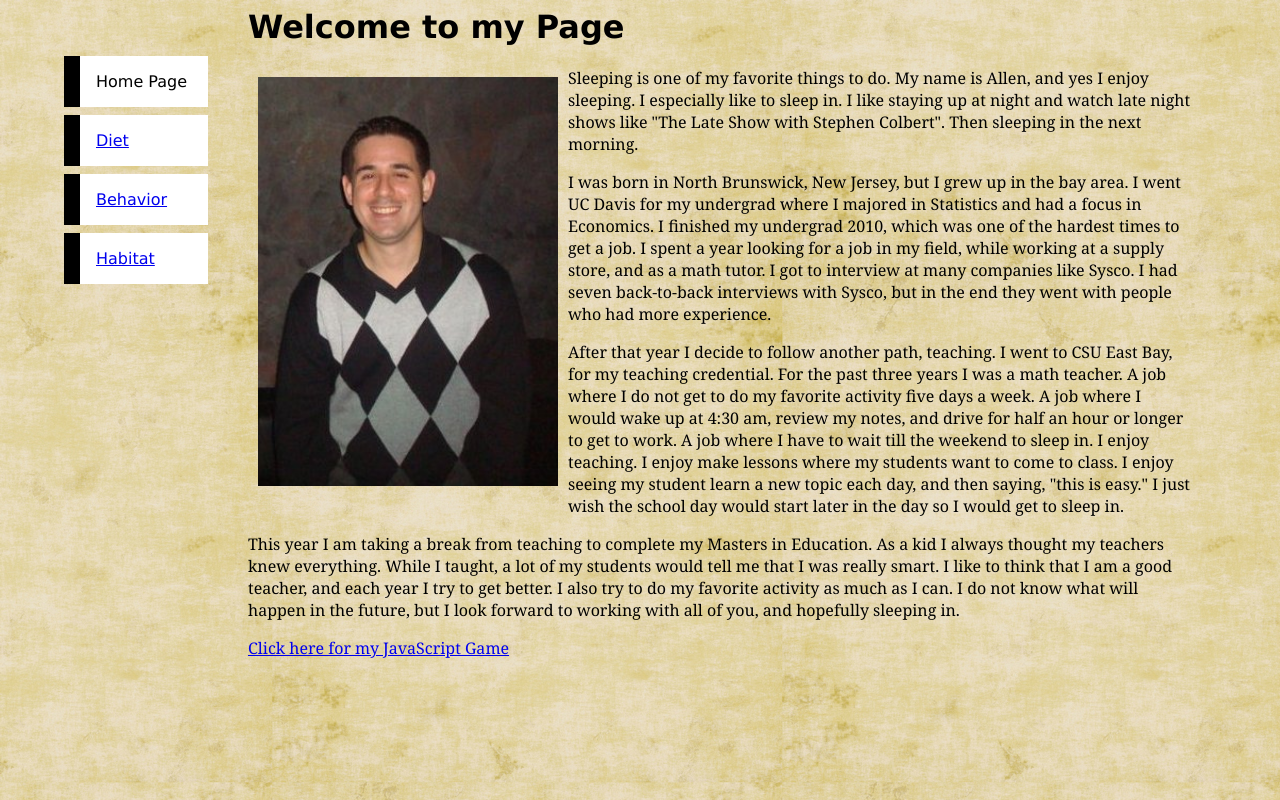
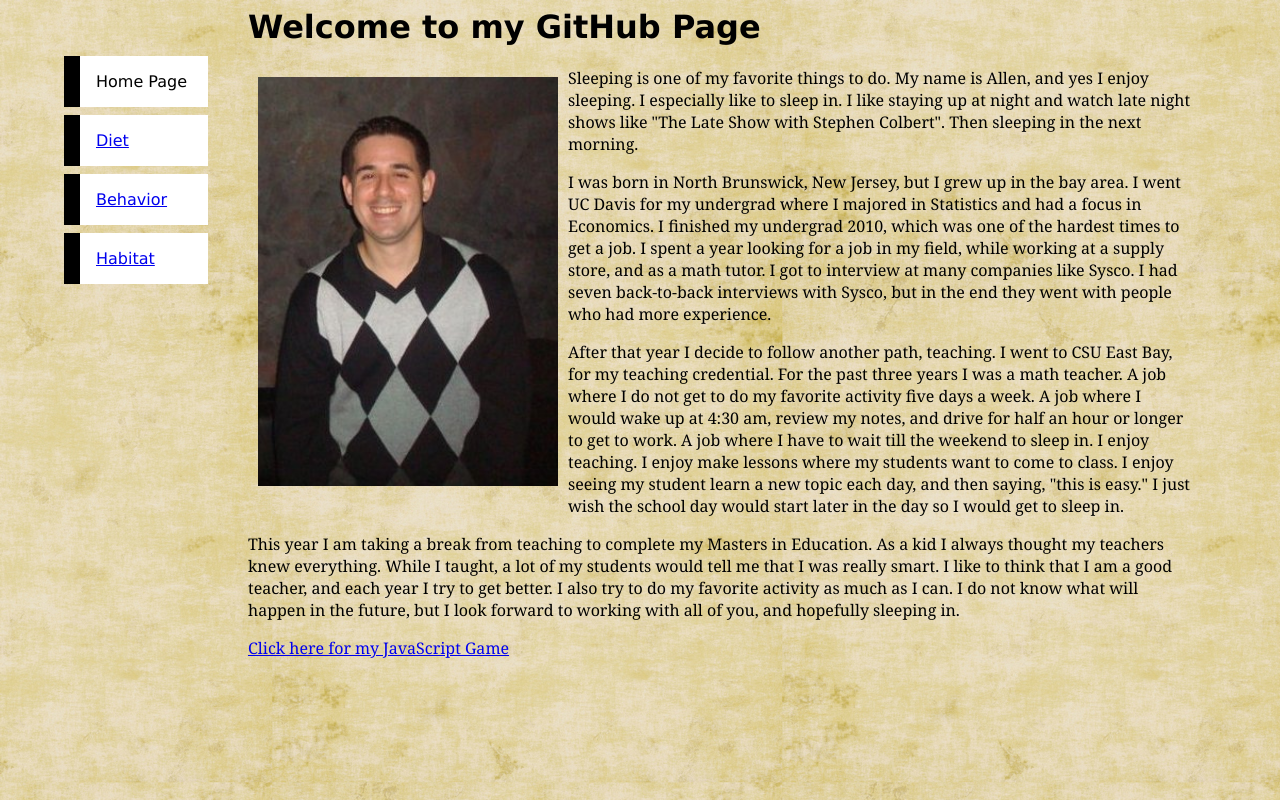
Before and after one commit to ucdkid/ucdkid.github.io, a plain HTML site: page index.html in a window 1280 px wide. Drawn offline with Linux system fonts and the light colour scheme.

Commit message:
change index to github

```diff
--- a/index.html
+++ b/index.html
@@ -14,7 +14,7 @@
 		<li><a href = "pages/Habitat.html">Habitat</a></li>
 	</ul>
 
-	<h1>Welcome to my Page</h1>
+	<h1>Welcome to my GitHub Page</h1>
 	<img class = "textwrap" src="images/me.jpg" width=300>
 	<p>
 	     Sleeping is one of my favorite things to do. My name is Allen, and yes I enjoy sleeping. I especially like to sleep in. I like staying up at night and watch late night shows like "The Late Show with Stephen Colbert". Then sleeping in the next morning.
```
